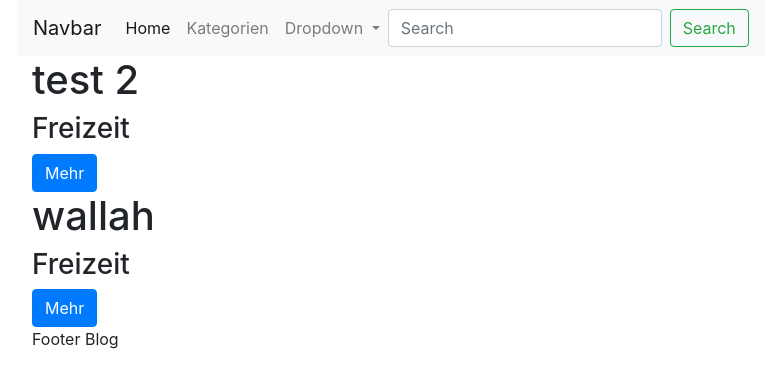
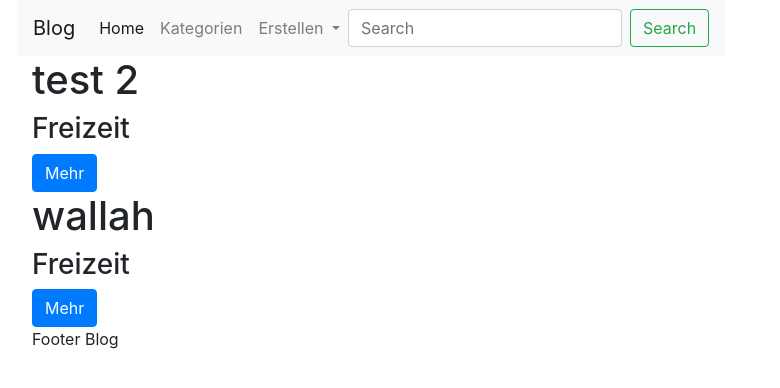
Before and after one commit to senpai1993/Mein_Blog_Master, a Flask app: page /blog/category/overview/2 in a window 1280 px wide. Shown: the top 388 px of the page, without its empty margins (53-833 px from the left). Run offline with Flask 2, Linux system fonts and the light colour scheme; data comes from the database, SQL or seed files in the repository; both versions use the stored data as it was after the commit; some libraries are stand-ins or nearby versions.

Commit message:
Update V3

```diff
--- a/app/blog/routes.py
+++ b/app/blog/routes.py
@@ -7,22 +7,32 @@ from app.blog import bp
 from app.blog.form import Blogform
 from app.models import Blogeintrag, Kategorie
 
-'''
-@bp.route("/blog")
-def create_route():
-    blog = Blogeintrag.query.all()
-    return render_template(os.path.join('category','overview.html'),bingo=bla)
-    return render_template("blog/create.html", bongo=blog)
-'''
+
 @bp.route('/blog')
 def overview():
     blog = Blogeintrag.query.all()
     return render_template("blog/overview.html", blog=blog)
 
 
+@bp.route('/')
+def index():
+    """
+    only three
+    :return:
+"""
+    blog = Blogeintrag.query.order_by(Blogeintrag.datum).limit(3)
+    return render_template("blog/overview.html", blog=blog)
+
+    """
+    blog = Blogeintrag.query(blog).order_by(Blogeintrag.date.desc()).first()
+    return render_template("blog/overview.html", blog=blog)
+"""
+
 @bp.route('/blog/erstellen', methods=['POST','GET'])
 def create():
+    flash("Blogeintrag erfolgreich erstellt!")
     form = Blogform(request.form)
+    kategorien = Kategorie.query.all()
     if request.method == 'POST' and form.validate():
         blog = Blogeintrag()
         blog.titel = form.title.data
@@ -32,12 +42,32 @@ def create():
         db.session.add(blog)
         db.session.commit()
         return redirect(url_for("blog.overview"))
-    return render_template("blog/create.html",form=form)
+    return render_template("blog/create.html",form=form,kategorien=kategorien)
+
+
+@bp.route('/blog/modify/<int:id>', methods=['POST', 'GET'])
+def update(id):
+    flash("Blogeintrag erfolgreich aktualisiert!")
+    blogeintrag = Blogeintrag.query.get_or_404(id)
+    form = Blogform(request.form)
+    if request.method == 'POST' and form.validate():
+        blogeintrag.titel = form.title.data
+        blogeintrag.kategorie = form.category.data
+        blogeintrag.text = form.text.data
+        blogeintrag.datum = form.date.data
+        db.session.add(blogeintrag)
+        db.session.commit()
+        return redirect(url_for("blog.overview"))
+    form.title.data = blogeintrag.titel
+    form.category.data = blogeintrag.kategorie
+    form.text.data = blogeintrag.text
+    form.date.data = blogeintrag.datum
+    return render_template("blog/update.html", form=form)
 
 @bp.route('/blog/category/overview/<int:id>')
 def get(id):
-    kategorie=Kategorie.query.get_or_404(id)
-    return render_template("blog/overview.html", kategorie=kategorie)
+    blog=Blogeintrag.query.filter_by(kategorie=id)
+    return render_template("blog/overview.html", blog=blog)
 
 
 @bp.route('/blog/blogeintrag/blog/<int:id>',  methods=['POST','GET'])
@@ -47,6 +77,7 @@ def blog(id):
 
 @bp.route('/blog/delete/<int:id>')
 def delete(id):
+    flash("Blogeintrag erfolgreich gelöscht!")
     blog = Blogeintrag.query.get_or_404(id)
     db.session.delete(blog)
     db.session.commit()
--- a/app/category/form.py
+++ b/app/category/form.py
@@ -1,4 +1,4 @@
-from wtforms import Form, StringField
+from wtforms import Form, StringField, IntegerField, DateField
 from wtforms.validators import DataRequired
 
 
--- a/app/category/routes.py
+++ b/app/category/routes.py
@@ -17,6 +17,7 @@ def overview():
 
 @bp.route('/category/erstellen', methods=['POST','GET'])
 def create():
+    flash("Kategorie erfolgreich erstellt!")
     form = Kategorieform(request.form)
     if request.method == 'POST' and form.validate():
         kategorie = Kategorie()
@@ -28,6 +29,7 @@ def create():
 
 @bp.route('/category/delete/<int:id>')
 def delete(id):
+    flash("Kategorie erfolgreich gelöscht!")
     kategorie = Kategorie.query.get_or_404(id)
     db.session.delete(kategorie)
     db.session.commit()
@@ -35,6 +37,7 @@ def delete(id):
 
 @bp.route('/category/modify/<int:id>', methods=['POST','GET'])
 def update(id):
+    flash("Kategorie erfolgreich aktualisiert!")
     kategorie = Kategorie.query.get_or_404(id)
     form = Kategorieform(request.form)
     if request.method == 'POST' and form.validate():
--- a/app/templates/base.html
+++ b/app/templates/base.html
@@ -11,10 +11,19 @@
     <title>{% block titel %}{% endblock %}</title>
   </head>
   <body>
+  {% with messages = get_flashed_messages() %}
+    {% if messages %}
+        <ul class=flashes>
+            {% for messages in messages %}
+                <li>{{ messages }}</li>
+            {% endfor %}
+        </ul>
+    {% endif %}
+  {% endwith %}
     <div class="container">
         <div class="row">
             <nav class="navbar navbar-expand-lg navbar-light bg-light">
-              <a class="navbar-brand" href="#">Navbar</a>
+              <a class="navbar-brand" href="{{ url_for('blog.index') }}">Blog</a>
               <button class="navbar-toggler" type="button" data-toggle="collapse" data-target="#navbarSupportedContent" aria-controls="navbarSupportedContent" aria-expanded="false" aria-label="Toggle navigation">
                 <span class="navbar-toggler-icon"></span>
               </button>
@@ -22,14 +31,14 @@
               <div class="collapse navbar-collapse" id="navbarSupportedContent">
                 <ul class="navbar-nav mr-auto">
                   <li class="nav-item active">
-                    <a class="nav-link" href="index.html">Home <span class="sr-only">(current)</span></a>
+                    <a class="nav-link" href="{{ url_for('blog.overview') }}">Home <span class="sr-only">(current)</span></a>
                   </li>
                   <li class="nav-item">
                     <a class="nav-link" href="{{ url_for('category.overview') }}">Kategorien</a>
                   </li>
                   <li class="nav-item dropdown">
                     <a class="nav-link dropdown-toggle" href="#" id="navbarDropdown" role="button" data-toggle="dropdown" aria-haspopup="true" aria-expanded="false">
-                      Dropdown
+                      Erstellen
                     </a>
                     <div class="dropdown-menu" aria-labelledby="navbarDropdown">
                       <a class="dropdown-item" href="{{ url_for('blog.create') }}">Blogeintrag erstellen</a>
--- a/app/templates/blog/blog.html
+++ b/app/templates/blog/blog.html
@@ -10,7 +10,7 @@
     <h5 class="card-title">{{ blogeintrag.titel }}</h5>
     <p class="card-text"> {{ blogeintrag.text }} </p>
     <a href="{{ url_for("blog.delete",id=blogeintrag.id) }}" class="btn btn-danger">Löschen</a>
-    <a href="#" class="btn btn-primary">Ändern</a>
+    <a href="{{ url_for("blog.update",id=blogeintrag.id) }}" class="btn btn-primary">Ändern</a>
   </div>
 </div>
 {% endblock %}
--- a/app/templates/blog/overview.html
+++ b/app/templates/blog/overview.html
@@ -1,9 +1,9 @@
 {% extends 'base.html' %}
 {% block content %}
-    {% for blogeintrag in kategorie.blogeintrag %}
-        <h1> {{ blogeintrag.titel }}
+    {% for b in blog %}
+        <h1> {{ b.titel }}
         </h1>
-        <h3> {{ kategorie.value }} </h3>
-         <a href="{{ url_for("blog.blog",id=blogeintrag.id) }}" class="btn btn-primary">Mehr</a>
+        <h3> {{ b.Kategorie.value }} </h3>
+         <a href="{{ url_for("blog.blog",id=b.id) }}" class="btn btn-primary">Mehr</a>
     {% endfor %}
 {% endblock %}
--- a/app/templates/category/overview.html
+++ b/app/templates/category/overview.html
@@ -4,6 +4,7 @@
         <h1><a href="{{ url_for("blog.get",id=kategorie.id) }}">
             {{ kategorie.value }}</a><a href="{{ url_for("category.delete",id=kategorie.id) }}" class="btn btn-danger">Löschen</a>
         <a href="{{ url_for("category.update",id=kategorie.id) }}" class="btn btn-primary">Ändern</a>
+        <p> {{ kategorie.blogeintrag|length}} </p>
         </h1>
     {% endfor %}
 {% endblock %}
```
Also changed, not shown: app/templates/blog/create.html (+11 -0 lines), app/templates/blog/update.html (+6 -2 lines), app/templates/index.html (+7 -6 lines), app.db.
